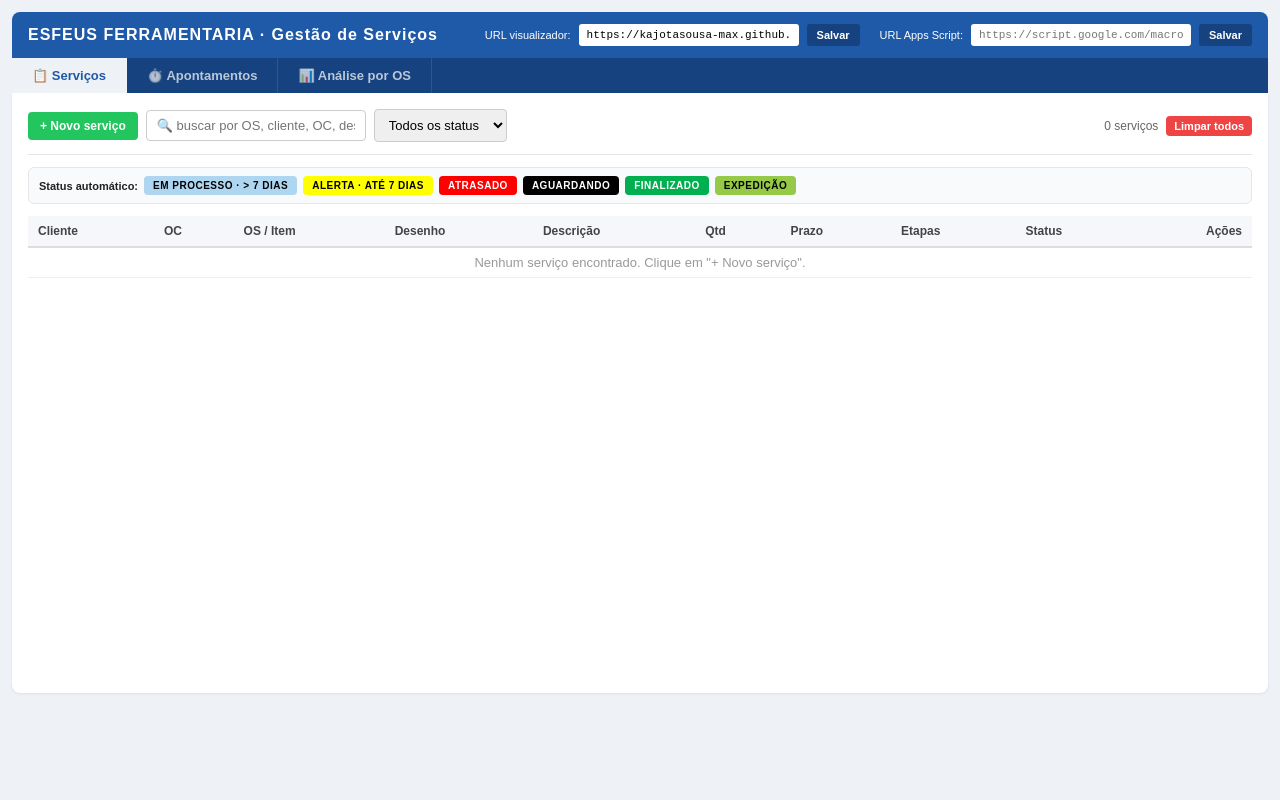
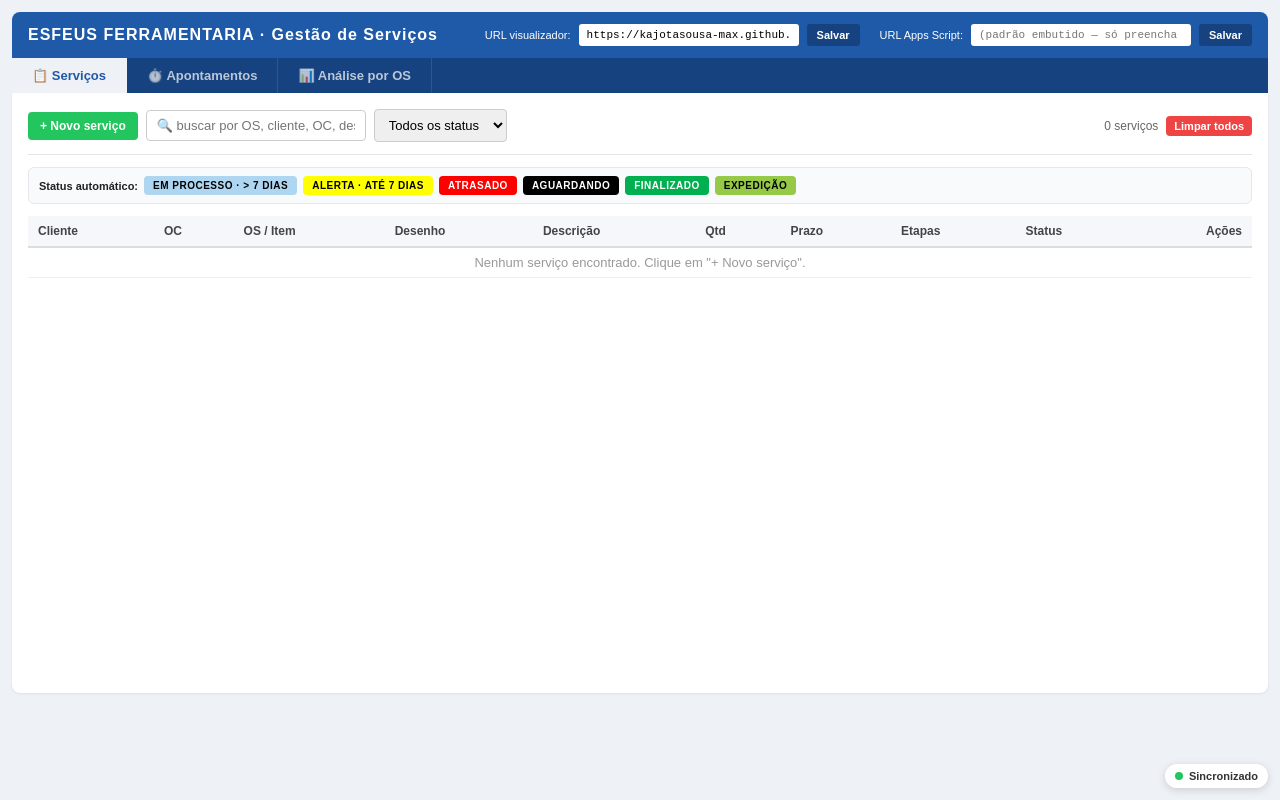
Before and after one commit to kajotasousa-max/controle-tempo-esfeus, a plain HTML site: page index.html in a window 1280 px wide. Drawn offline with Linux system fonts and the light colour scheme.

Commit message:
Update index.html

```diff
--- a/index.html
+++ b/index.html
@@ -313,7 +313,7 @@
       <input type="text" id="base-url" value="https://kajotasousa-max.github.io/controle-tempo-esfeus/" placeholder="https://kajotasousa-max.github.io/controle-tempo-esfeus/" style="width:220px;">
       <button onclick="saveBaseUrl()">Salvar</button>
       <span style="margin-left:12px;">URL Apps Script:</span>
-      <input type="text" id="sync-url" placeholder="https://script.google.com/macros/s/AKfyc.../exec" style="width:220px;">
+      <input type="text" id="sync-url" placeholder="(padrão embutido — só preencha se quiser trocar)" style="width:220px;">
       <button onclick="saveSyncUrl()">Salvar</button>
     </div>
   </div>
@@ -1772,13 +1772,19 @@ function registrarRapido(status) {
 
 
 /* =============== SYNC COM GOOGLE SHEETS =============== */
+// URL padrão do Apps Script Web App. Todos os dispositivos usam essa
+// por padrão. Se quiser trocar sem republicar o HTML, salve outra
+// URL no campo do topo (fica salva no localStorage daquele dispositivo).
+const DEFAULT_SYNC_URL = 'https://script.google.com/macros/s/AKfycbwkg4X6qWDF04pEqGfr0SyT3WfrNyoN_dr8oWUc89erGexKEHDPysmujXGS4IxxPRLx/exec';
+
 const SYNC_QUEUE_KEY = 'esfeus_sync_queue';
 const SYNC_URL_KEY = 'esfeus_sync_url';
 let syncTimer = null;
 let syncingNow = false;
 
 function getSyncUrl() {
-  return (localStorage.getItem(SYNC_URL_KEY) || '').trim();
+  const custom = (localStorage.getItem(SYNC_URL_KEY) || '').trim();
+  return custom || DEFAULT_SYNC_URL;
 }
 
 function saveSyncUrl() {
```
